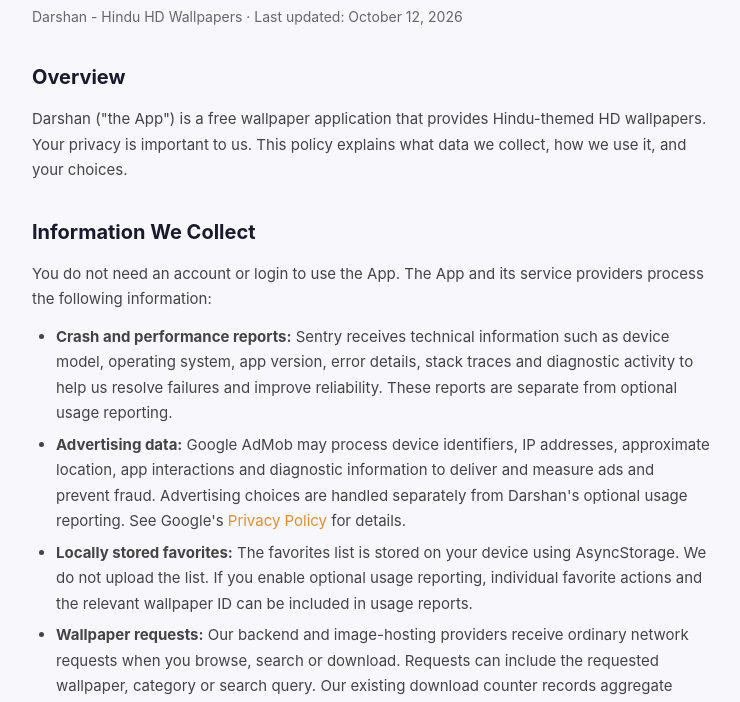
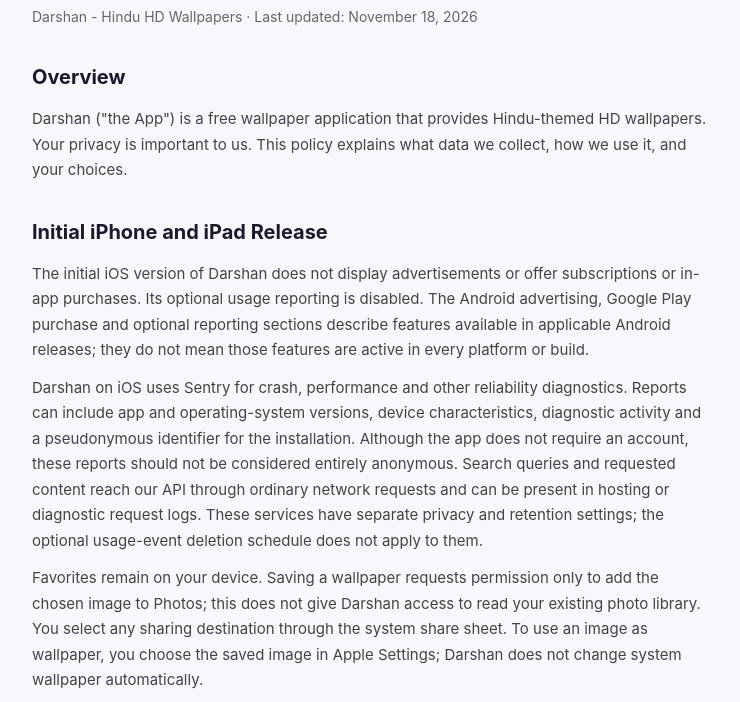
Before and after one commit to SushantRatnam/darshan-privacy-policy, a plain HTML site: page index.html in a window 1280 px wide. Shown: the part 91-793 px from the top of the page, without its empty margins (268-1008 px from the left). Drawn offline with Linux system fonts and the light colour scheme.

Commit message:
Clarify initial free iOS release and diagnostic privacy

```diff
--- a/index.html
+++ b/index.html
@@ -22,10 +22,16 @@
 <body>
   <div class="container">
     <h1>Privacy Policy</h1>
-    <p class="subtitle">Darshan - Hindu HD Wallpapers &middot; Last updated: October 12, 2026</p>
+    <p class="subtitle">Darshan - Hindu HD Wallpapers &middot; Last updated: November 18, 2026</p>
 
     <h2>Overview</h2>
     <p>Darshan ("the App") is a free wallpaper application that provides Hindu-themed HD wallpapers. Your privacy is important to us. This policy explains what data we collect, how we use it, and your choices.</p>
+
+    <h2>Initial iPhone and iPad Release</h2>
+    <p>The initial iOS version of Darshan does not display advertisements or offer subscriptions or in-app purchases. Its optional usage reporting is disabled. The Android advertising, Google Play purchase and optional reporting sections describe features available in applicable Android releases; they do not mean those features are active in every platform or build.</p>
+    <p>Darshan on iOS uses Sentry for crash, performance and other reliability diagnostics. Reports can include app and operating-system versions, device characteristics, diagnostic activity and a pseudonymous identifier for the installation. Although the app does not require an account, these reports should not be considered entirely anonymous. Search queries and requested content reach our API through ordinary network requests and can be present in hosting or diagnostic request logs. These services have separate privacy and retention settings; the optional usage-event deletion schedule does not apply to them.</p>
+    <p>Favorites remain on your device. Saving a wallpaper requests permission only to add the chosen image to Photos; this does not give Darshan access to read your existing photo library. You select any sharing destination through the system share sheet. To use an image as wallpaper, you choose the saved image in Apple Settings; Darshan does not change system wallpaper automatically.</p>
+    <p>For privacy questions, deletion requests, support or an image-takedown request, contact srakk@anglernook.com. Do not email passwords, payment credentials or purchase tokens.</p>
 
     <h2>Information We Collect</h2>
     <p>You do not need an account or login to use the App. The App and its service providers process the following information:</p>
@@ -64,7 +70,7 @@
     <ul>
       <li><strong>Internet access:</strong> To load wallpapers and display ads.</li>
       <li><strong>Saving images:</strong> To save wallpapers you choose to your device gallery. Current Android releases do not request broad access to your existing photos or videos. Permission requirements and system-picker behavior can vary by device and operating system.</li>
-      <li><strong>Set Wallpaper:</strong> To apply wallpapers directly to your home or lock screen.</li>
+      <li><strong>Set Wallpaper:</strong> On Android, to apply wallpapers directly to your home or lock screen. On iOS, save the chosen image to Photos and select it separately in Apple Settings.</li>
     </ul>
 
     <h2>Data Retention</h2>
```
Also changed, not shown: terms/index.html (+3 -1 lines).
